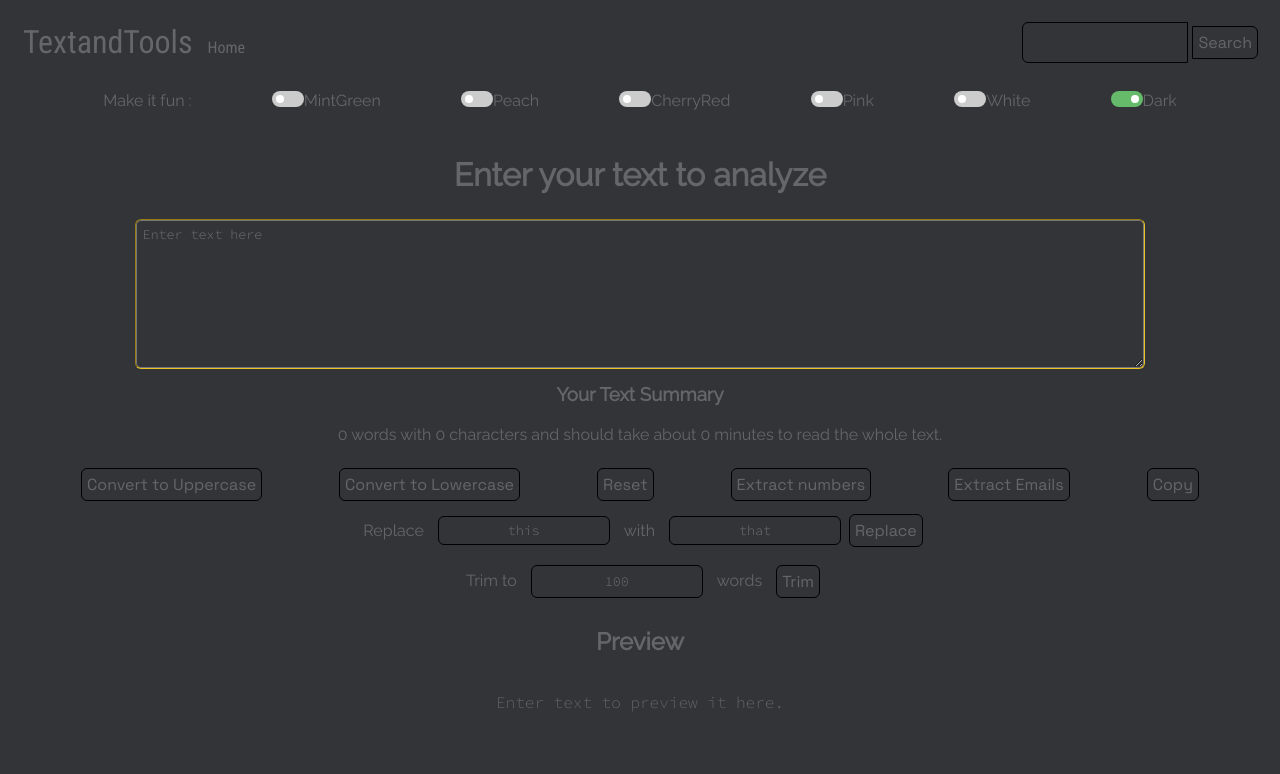
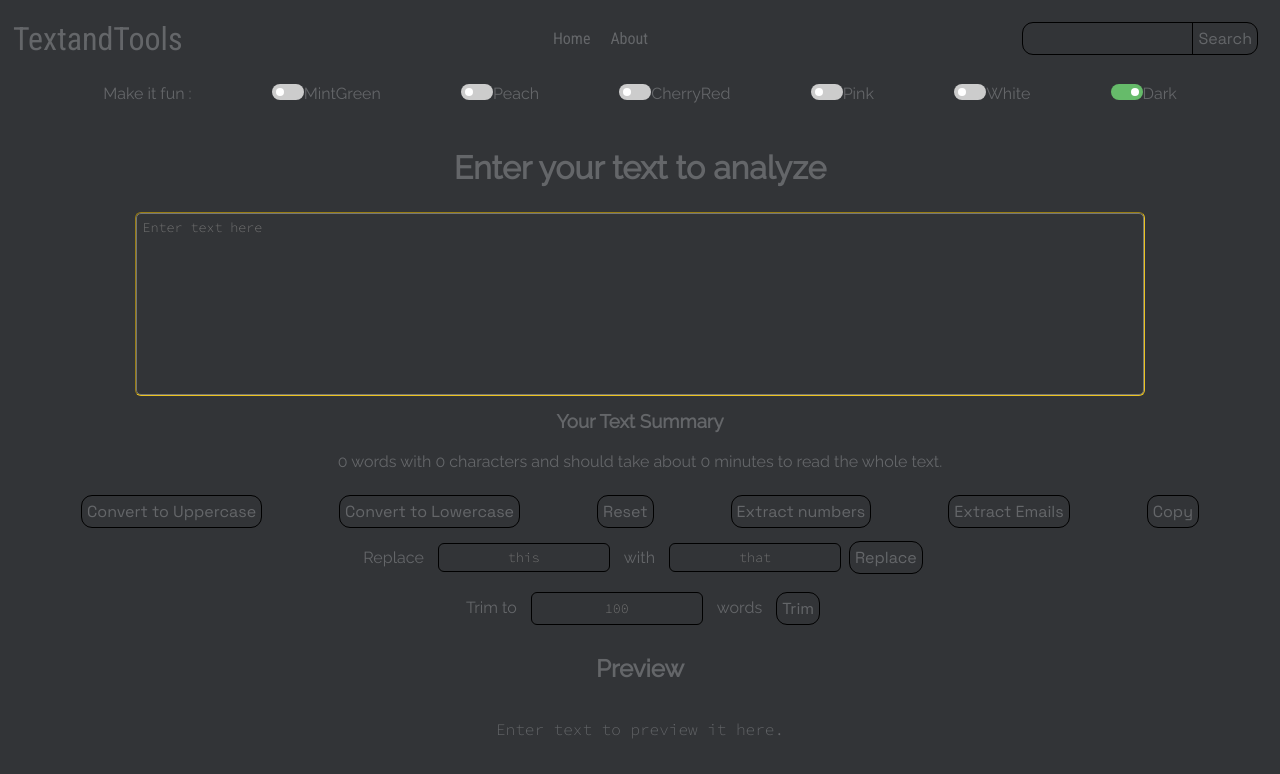
Before and after one commit to Naseeb7/TextandTools, a React (Create React App) app: page / in a window 1280 px wide. Shown: the top 774 px of the page. Built offline with nearby package versions, Linux system fonts and the light colour scheme.

Commit message:
Fixed all errors for deploy

```diff
--- a/src/App.css
+++ b/src/App.css
@@ -5,7 +5,5 @@ body{
   flex-wrap: wrap;
   background-color: #323437;
   color: #646669;
-  /* align-items: center; */
   justify-content: center;
-  /* border: 2px solid yellow; */
 }
--- a/src/App.js
+++ b/src/App.js
@@ -4,42 +4,42 @@ import Navbar from './Components/Navbar';
 import TextForm from './Components/TextForm';
 import Alert from './Components/Alert';
 import React, { useState } from 'react'
-// import {
-//   BrowserRouter as Router,
-//   Switch,
-//   Route,
-// } from "react-router-dom";
-// import About from './Components/About';
+import {
+  BrowserRouter as Router,
+  Switch,
+  Route,
+} from "react-router-dom";
+import About from './Components/About';
 
 
 function App() {
-  const green={
+  const green = {
     backgroundColor: "#A7BEAE",
     color: "black"
   }
-  const peach={
+  const peach = {
     backgroundColor: "#EEA47FFF",
     color: "#00539CFF"
   }
-  const red={
+  const red = {
     backgroundColor: "#990011FF",
     color: "#FCF6F5FF"
   }
-  const pink={
+  const pink = {
     backgroundColor: "#e52165 ",
     color: "#0d1137"
   }
-  const white={
+  const white = {
     backgroundColor: "white",
     color: "black"
   }
-  const dark={
+  const dark = {
     backgroundColor: "#323437",
     color: "#646669",
   }
-  const [mode,setmode]=useState(dark);
-  const [alert,setAlert]=useState(null);
-  const showAlert=(title,message)=>{
+  const [mode, setmode] = useState(dark);
+  const [alert, setAlert] = useState(null);
+  const showAlert = (title, message) => {
     setAlert({
       title: title,
       message: message
@@ -48,62 +48,62 @@ function App() {
       setAlert("")
     }, 2000);
   }
-  const handlethemes=()=>{
-    let greenbtn=document.getElementById("greenbtn")
-    let whitebtn=document.getElementById("whitebtn")
-    let peachbtn=document.getElementById("peachbtn")
-    let redbtn=document.getElementById("redbtn")
-    let pinkbtn=document.getElementById("pinkbtn")
-    let darkbtn=document.getElementById("darkbtn")
-    if(greenbtn.checked===true){
+  const handlethemes = () => {
+    let greenbtn = document.getElementById("greenbtn")
+    let whitebtn = document.getElementById("whitebtn")
+    let peachbtn = document.getElementById("peachbtn")
+    let redbtn = document.getElementById("redbtn")
+    let pinkbtn = document.getElementById("pinkbtn")
+    let darkbtn = document.getElementById("darkbtn")
+    if (greenbtn.checked === true) {
       setmode(green)
-      document.body.style.background="#A7BEAE"
-      showAlert("Applied!","MintGreen Theme")
+      document.body.style.background = "#A7BEAE"
+      showAlert("Applied!", "MintGreen Theme")
     }
-    else if(darkbtn.checked===true){
+    else if (darkbtn.checked === true) {
       setmode(dark)
-      document.body.style.background="#323437"
-      showAlert("Applied!","Dark Theme")
+      document.body.style.background = "#323437"
+      showAlert("Applied!", "Dark Theme")
     }
-    else if(peachbtn.checked===true){
+    else if (peachbtn.checked === true) {
       setmode(peach)
-      document.body.style.background="#EEA47FFF"
-      showAlert("Applied!","Peach Theme")
+      document.body.style.background = "#EEA47FFF"
+      showAlert("Applied!", "Peach Theme")
     }
-    else if(redbtn.checked===true){
+    else if (redbtn.checked === true) {
       setmode(red)
-      document.body.style.background="#990011FF"
-      showAlert("Applied!","CherryRed Theme")
+      document.body.style.background = "#990011FF"
+      showAlert("Applied!", "CherryRed Theme")
     }
-    else if(pinkbtn.checked===true){
+    else if (pinkbtn.checked === true) {
       setmode(pink)
-      document.body.style.background="#e52165"
-      showAlert("Applied!","Pink Theme")
+      document.body.style.background = "#e52165"
+      showAlert("Applied!", "Pink Theme")
     }
-    else if(whitebtn.checked===true){
+    else if (whitebtn.checked === true) {
       setmode(white)
-      document.body.style.background="white"
-      showAlert("Applied!","White Theme")
+      document.body.style.background = "white"
+      showAlert("Applied!", "White Theme")
     }
   }
   return (
     <>
-      {/* <Router> */}
+      <Router>
         <div style={mode}>
-    <Navbar title="TextandTools" aboutText="About" mode={mode} handlethemes={handlethemes}/>
-    <Alert alert={alert}/>
+          <Navbar title="TextandTools" aboutText="About" mode={mode} handlethemes={handlethemes} />
+          <Alert alert={alert} />
           <div>
-    {/* <Switch>
-          <Route exact path="/"> */}
-            <TextForm showAlert={showAlert} heading="Enter your text to analyze" mode={mode}/>
-          {/* </Route>
+            <Switch>
+              <Route exact path="/">
+                <TextForm showAlert={showAlert} heading="Enter your text to analyze" mode={mode} />
+              </Route>
               <Route exact path="/about">
-            <About mode={mode}/>
+                <About mode={mode} />
               </Route>
-        </Switch>*/}
+            </Switch>
           </div>
         </div>
-    {/* </Router> */}
+      </Router>
     </>
   );
 }
--- a/src/Components/Alert.css
+++ b/src/Components/Alert.css
@@ -6,4 +6,6 @@
     background-color: #454e59f3;
     color:#c7a318;
     height: 2.5rem;
+    position: absolute;
+    width: 100%;
 }
--- a/src/Components/Navbar.css
+++ b/src/Components/Navbar.css
@@ -21,7 +21,11 @@
     padding-left: 0px;
     font-family: 'Roboto Condensed', sans-serif;
 }
+.alllinks{
+    display: flex;
+}
 .links{
+    display: flex;
     text-decoration: none;
     margin: 5px;
     padding: 5px;
@@ -32,7 +36,6 @@
     transition-timing-function: ease-in-out;
 }
 .links:hover{
-    color: #d1d0c5;
     scale: 1.2;
 }
 .themebtns{
@@ -52,29 +55,31 @@
     display: flex;
     flex-direction: row;
     margin: 5px;
-    /* align-items: flex-start; */
-    /* position: absolute;
-    top: 0px;
-    right: 0px; */
+    /* border: 1px solid red; */
 }
 .searchbar{
     display: flex;
     background-color: #2a2b2e;
     border: none;
-    margin: 1px;
     color: #646669;
     font-family: 'Source Code Pro', monospace;
-    border-top-left-radius: 5px;
-    border-bottom-left-radius: 5px;
+    border-top-left-radius: 10px;
+    border-bottom-left-radius: 10px;
     transition-timing-function: ease-in-out;
+    margin: 5px;
+    padding: 5px;
+    margin-right: 0;
 }
-.searchbar:focus{
-    /* outline: none; */
+/* .searchbar:focus{
     outline: 1px solid #c7a318;
     background-color: #242525;
     color: #646669;
-}
+} */
 #searchbtn{
+    margin-left: 0;
     border-top-left-radius: 0px;
     border-bottom-left-radius: 0px;
 }
+#searchbtn:hover{
+    scale: 1;
+}
--- a/src/Components/Navbar.js
+++ b/src/Components/Navbar.js
@@ -2,17 +2,17 @@ import React from 'react'
 import PropTypes from 'prop-types'
 import "./Navbar.css"
 import Sliderbutton from "./Sliderbutton.js"
-// import { Link } from 'react-router-dom'
+import { Link } from 'react-router-dom'
 
 
 export default function Navbar(props) {
-  const handleSearch=(e)=>{
-    let preview=document.getElementById("preview").innerHTML
-    let searchvalue=document.getElementById("searchbar").value.trim()
-    if(searchvalue!==""){
-      let newword=new RegExp(searchvalue,"g"); // search for all instances
+  const handleSearch = (e) => {
+    let preview = document.getElementById("preview").innerHTML
+    let searchvalue = document.getElementById("searchbar").value.trim()
+    if (searchvalue !== "") {
+      let newword = new RegExp(searchvalue, "g"); // search for all instances
       let newText = preview.replace(newword, `<mark>${searchvalue}</mark>`);
-    document.getElementById("preview").innerHTML=newText
+      document.getElementById("preview").innerHTML = newText
       const findAll = (arr, query) => {
         let count = 0;
         count = arr.filter(el => {
@@ -20,16 +20,16 @@ export default function Navbar(props) {
         }).length;
         return count;
       };
-   if(preview!==""){
-     if(findAll(preview.split(" "),searchvalue)===0){
-       document.getElementById("occurances").innerHTML="Not in the text!"
+      if (preview !== "") {
+        if (findAll(preview.split(" "), searchvalue) === 0) {
+          document.getElementById("occurances").innerHTML = "Not in the text!"
         }
-      else{
-        document.getElementById("occurances").innerHTML=`Number of occurances : ${findAll(props.text.split(" "),searchvalue)}`
+        else {
+          document.getElementById("occurances").innerHTML = `Number of occurances : ${findAll(props.text.split(" "), searchvalue)}`
           props.showAlert("See preview for results")
         }
       }
-    else{
+      else {
         props.showAlert("Enter text first!")
       }
     }
@@ -37,34 +37,33 @@ export default function Navbar(props) {
   return (
     <>
       <div className="navbarContainer">
-      <div className="links">
         <label className='title' style={props.mode}>{props.title}</label>
-      <a href="#" className="links" id="homelink">Home</a>
-      {/* <Link to="/" className="links" id="homelink">Home</Link> */}
-      {/* <Link to="/about" className="links" id="aboutlink">{props.aboutText}</Link> */}
+        <div className="alllinks">
+          <Link to="/" className="links" id="homelink" style={props.mode}>Home</Link>
+          <Link to="/about" className="links" id="aboutlink" style={props.mode}>{props.aboutText}</Link>
         </div>
         <div className="searchContainer" id='searchContainer'>
-        <input type="text" className="searchbar border" style={props.mode} name='search' id='searchbar'/>
+          <input type="text" className="searchbar border" style={props.mode} name='search' id='searchbar' />
           <button className="btn border" id="searchbtn" style={props.mode} name='search' onClick={handleSearch}>Search</button>
         </div>
       </div>
       <div className="themebtns">
         <div className="themetext heading">Make it fun :</div>
-      <Sliderbutton type={"radio"} heading={"MintGreen"} style={props.mode} name={"themebtn"} id={"greenbtn"} handlethemes={props.handlethemes}/>
-      <Sliderbutton type={"radio"} heading={"Peach"} style={props.mode} name={"themebtn"} id={"peachbtn"} handlethemes={props.handlethemes}/>
-      <Sliderbutton type={"radio"} heading={"CherryRed"} style={props.mode} name={"themebtn"} id={"redbtn"} handlethemes={props.handlethemes}/>
-      <Sliderbutton type={"radio"} heading={"Pink"} style={props.mode} name={"themebtn"} id={"pinkbtn"} handlethemes={props.handlethemes}/>
-      <Sliderbutton type={"radio"} heading={"White"} style={props.mode} name={"themebtn"} id={"whitebtn"} handlethemes={props.handlethemes}/>
-      <Sliderbutton type={"radio"} heading={"Dark"} style={props.mode} name={"themebtn"} id={"darkbtn"} handlethemes={props.handlethemes}/>
+        <Sliderbutton type={"radio"} heading={"MintGreen"} style={props.mode} name={"themebtn"} id={"greenbtn"} handlethemes={props.handlethemes} />
+        <Sliderbutton type={"radio"} heading={"Peach"} style={props.mode} name={"themebtn"} id={"peachbtn"} handlethemes={props.handlethemes} />
+        <Sliderbutton type={"radio"} heading={"CherryRed"} style={props.mode} name={"themebtn"} id={"redbtn"} handlethemes={props.handlethemes} />
+        <Sliderbutton type={"radio"} heading={"Pink"} style={props.mode} name={"themebtn"} id={"pinkbtn"} handlethemes={props.handlethemes} />
+        <Sliderbutton type={"radio"} heading={"White"} style={props.mode} name={"themebtn"} id={"whitebtn"} handlethemes={props.handlethemes} />
+        <Sliderbutton type={"radio"} heading={"Dark"} style={props.mode} name={"themebtn"} id={"darkbtn"} handlethemes={props.handlethemes} />
       </div>
     </>
   )
 }
-Navbar.propTypes={
-  title:PropTypes.string,
-  aboutText:PropTypes.string
+Navbar.propTypes = {
+  title: PropTypes.string,
+  aboutText: PropTypes.string
 }
-Navbar.defaultProps={
-  title:"Enter title",
-  aboutText:"About here"
+Navbar.defaultProps = {
+  title: "Enter title",
+  aboutText: "About here"
 };
--- a/src/Components/TextForm.css
+++ b/src/Components/TextForm.css
@@ -36,6 +36,7 @@
     border-radius: 5px;
     font-family: 'Source Code Pro', monospace;
     transition: 0.3s;
+    resize: none;
 }
 #textarea:hover{
     outline: 2px solid #c7a318;
@@ -72,7 +73,7 @@
     font-family: 'Space Grotesk', sans-serif;
     color: #646669;
     border: none;
-    border-radius: 5px;
+    border-radius: 10px;
     padding: 5px;
     margin: 5px;
     font-size: initial;
@@ -80,8 +81,7 @@
     transition: 0.1s;
 }
 .btn:hover{
-    outline: none;
-    scale: 1.2;
+    scale: .9;
     cursor: pointer;
 }
 .replaceContainer{
```
Also changed, not shown: src/Components/TextForm.js (+71 -102 lines). Lines whose indentation alone changed are shown as unchanged.
